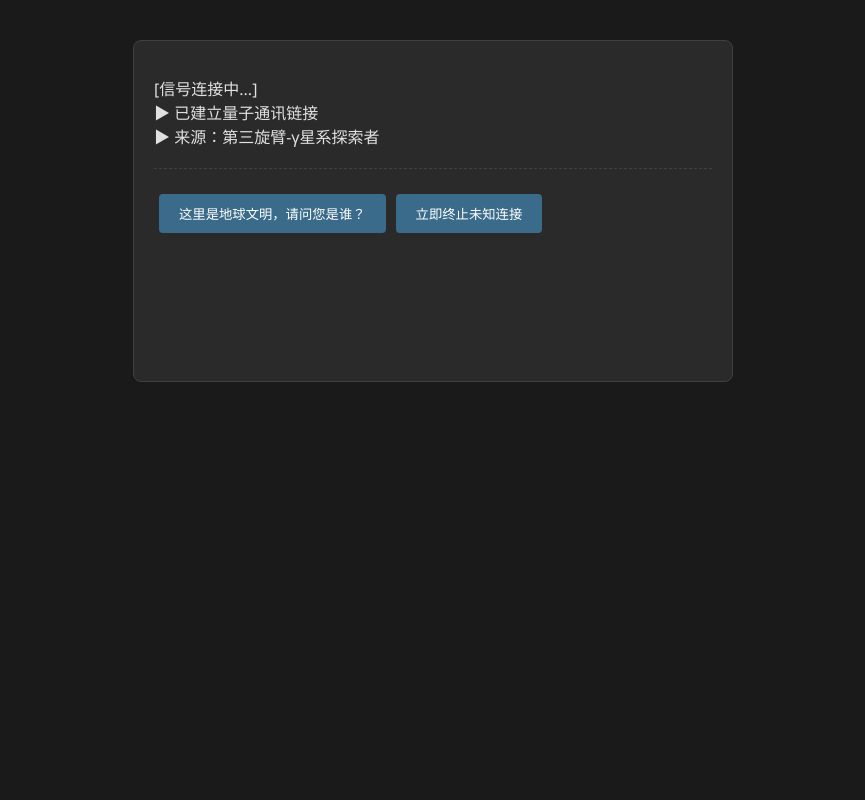
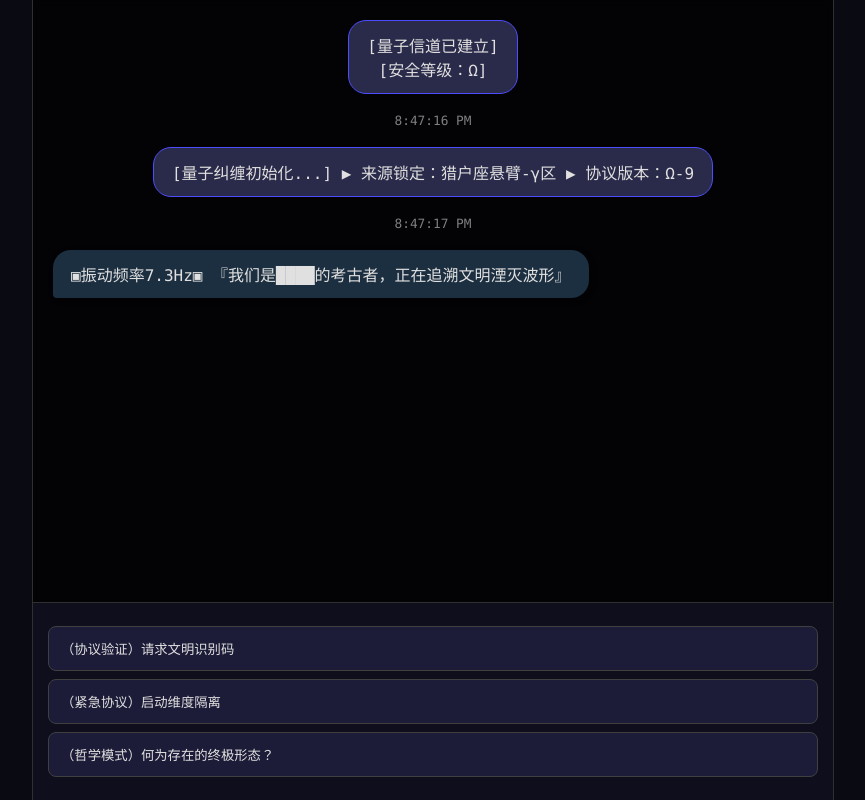
Before and after one commit to maolemaole/huanjing, a plain HTML site: page index.html in a window 1280 px wide. Shown: the whole page, without its empty margins (207-1072 px from the left). Drawn offline with Linux system fonts and the light colour scheme.

Commit message:
Refine UI

```diff
--- a/index.html
+++ b/index.html
@@ -1,178 +1,208 @@
 <!DOCTYPE html>
-
 <html>
-
 <head>
-
-    <title>跨维通讯 - 宇宙之问</title>
-
+    <meta charset="UTF-8">
+    <title>跨维度通讯终端</title>
     <style>
+        :root {
+            --human-bg: #2d4d32;
+            --alien-bg: #1c2f40;
+            --system-bg: #2a2a4a;
+            --warning: #8a3a3a;
+        }
 
         body {
-
-            background: #1a1a1a;
-
+            background: #0a0a12;
             color: #e0e0e0;
-
-            font-family: 'Segoe UI', sans-serif;
-
-            max-width: 600px;
-
-            margin: 20px auto;
-
-            padding: 20px;
-
+            font-family: 'Consolas', 'Microsoft YaHei', monospace;
+            height: 100vh;
+            margin: 0;
+            padding: 0;
         }
 
-        #dialogue-container {
+        .chat-container {
+            max-width: 800px;
+            height: 100vh;
+            margin: 0 auto;
+            display: flex;
+            flex-direction: column;
+            border-left: 1px solid #303030;
+            border-right: 1px solid #303030;
+            background: rgba(0, 0, 0, 0.7);
+            backdrop-filter: blur(5px);
+        }
 
-            border: 1px solid #404040;
-
+        .messages-container {
+            flex: 1;
+            overflow-y: auto;
             padding: 20px;
-
-            border-radius: 8px;
-
-            min-height: 300px;
-
-            background: #2a2a2a;
-
+            display: flex;
+            flex-direction: column;
+            gap: 15px;
         }
 
         .message {
-
-            margin: 15px 0;
-
+            max-width: 70%;
+            padding: 12px 18px;
+            border-radius: 18px;
             opacity: 0;
-
-            animation: fadeIn 0.5s forwards;
-
+            animation: messageIn 0.3s forwards;
+            position: relative;
         }
 
-        .options {
-
-            margin-top: 20px;
-
-            border-top: 1px dashed #404040;
-
-            padding-top: 20px;
-
+        .human-message {
+            background: var(--human-bg);
+            align-self: flex-end;
+            border-bottom-right-radius: 4px;
+            box-shadow: -2px 2px 8px rgba(0, 0, 0, 0.3);
         }
 
-        button {
-
-            background: #3a6b8a;
-
-            color: white;
-
-            border: none;
-
-            padding: 10px 20px;
-
-            margin: 5px;
-
-            border-radius: 4px;
-
-            cursor: pointer;
-
-            transition: background 0.3s;
-
+        .alien-message {
+            background: var(--alien-bg);
+            align-self: flex-start;
+            border-bottom-left-radius: 4px;
+            box-shadow: 2px 2px 8px rgba(0, 0, 0, 0.3);
         }
 
-        button:hover {
-
-            background: #4a8bb0;
-
+        .system-message {
+            background: var(--system-bg);
+            align-self: center;
+            text-align: center;
+            max-width: 90%;
+            border: 1px solid #4d4dff;
         }
 
-        @keyframes fadeIn {
-
-            from { opacity: 0; transform: translateY(10px); }
-
-            to { opacity: 1; transform: translateY(0); }
-
+        .options-container {
+            padding: 15px;
+            border-top: 1px solid #303030;
+            background: rgba(16, 16, 32, 0.9);
         }
 
+        .option-btn {
+            display: block;
+            width: 100%;
+            padding: 12px;
+            margin: 8px 0;
+            background: rgba(32, 32, 64, 0.8);
+            border: 1px solid #404040;
+            border-radius: 8px;
+            color: #e0e0e0;
+            cursor: pointer;
+            transition: all 0.2s;
+            text-align: left;
+        }
+
+        .option-btn:hover {
+            background: rgba(48, 48, 96, 0.9);
+            transform: translateX(5px);
+        }
+
+        .timestamp {
+            font-size: 0.8em;
+            color: #7f7f7f;
+            margin: 4px 0;
+            text-align: center;
+        }
+
+        @keyframes messageIn {
+            from {
+                opacity: 0;
+                transform: translateY(10px);
+            }
+            to {
+                opacity: 1;
+                transform: translateY(0);
+            }
+        }
     </style>
-
 </head>
-
 <body>
-
-    <div id="dialogue-container">
-
-        <div id="dialogue"></div>
-
-        <div id="options" class="options"></div>
-
+    <div class="chat-container">
+        <div class="messages-container" id="messages">
+            <div class="message system-message">
+                [量子信道已建立]<br>
+                [安全等级：Ω]
+            </div>
+        </div>
+        <div class="options-container" id="options"></div>
     </div>
 
     <script>
+        let currentRisk = 0;
+        let story;
+        let isProcessing = false;
 
-        // Load story from external JSON file
-        let story = {};
+        // 初始化加载
         fetch('story.json')
             .then(response => response.json())
             .then(data => {
                 story = data;
-                // Initialize the game after loading the story
-                showScene('start');
+                processNode('start');
             })
-            .catch(error => console.error('Error loading story:', error));
+            .catch(console.error);
 
-        let currentNode = 'start';
-
-        function showScene(node) {
-
-            const nodeData = story[node];
-
-            const dialogueDiv = document.getElementById('dialogue');
-
-            const optionsDiv = document.getElementById('options');
-
-            // 显示对话内容
-
-            const message = document.createElement('div');
-
-            message.className = 'message';
-
-            message.innerHTML = nodeData.text.replace(/\n/g, '<br>');
-
-            dialogueDiv.appendChild(message);
+        // 核心处理函数
+        function processNode(nodeKey) {
+            const node = story[nodeKey];
+            if (!node) return;
 
             // 清空选项
+            const optionsContainer = document.getElementById('options');
+            optionsContainer.innerHTML = '';
 
-            optionsDiv.innerHTML = '';
+            // 处理消息队列
+            node.messages.forEach((msg, index) => {
+                setTimeout(() => {
+                    appendMessage(msg.text, msg.sender);
+                }, index * 1500);
+            });
 
-            // 创建选项按钮
-
-            nodeData.options.forEach(option => {
-
+            // 添加选项按钮
+            node.options.forEach(option => {
                 const button = document.createElement('button');
-
+                button.className = 'option-btn';
                 button.textContent = option.text;
 
                 button.onclick = () => {
+                    if(isProcessing) return;
+                    isProcessing = true;
 
-                    currentNode = option.next;
+                    // 显示玩家选择
+                    appendMessage(option.text, 'human');
+                    currentRisk += option.risk || 0;
 
-                    dialogueDiv.innerHTML = '';  // 清空对话开始新分支
+                    // 禁用选项
+                    optionsContainer.innerHTML = '';
 
-                    showScene(currentNode);
-
+                    // 延迟执行后续对话
+                    setTimeout(() => {
+                        processNode(option.next);
+                        isProcessing = false;
+                    }, 1000);
                 };
 
-                optionsDiv.appendChild(button);
-
+                optionsContainer.appendChild(button);
             });
-
-            // 自动滚动到底部
-
-            dialogueDiv.scrollTop = dialogueDiv.scrollHeight;
-
         }
 
+        // 添加消息到聊天窗口
+        function appendMessage(text, sender) {
+            const messagesContainer = document.getElementById('messages');
+
+            // 添加时间戳
+            const timestamp = document.createElement('div');
+            timestamp.className = 'timestamp';
+            timestamp.textContent = new Date().toLocaleTimeString();
+            messagesContainer.appendChild(timestamp);
+
+            // 创建消息div
+            const messageDiv = document.createElement('div');
+            messageDiv.className = `message ${sender}-message`;
+            messageDiv.innerHTML = text;
+
+            messagesContainer.appendChild(messageDiv);
+            messagesContainer.scrollTop = messagesContainer.scrollHeight;
+        }
     </script>
-
 </body>
-
 </html>
--- a/story.json
+++ b/story.json
@@ -1,79 +1,295 @@
 {
     "start": {
-        "text": "[信号连接中...]\n▶ 已建立量子通讯链接\n▶ 来源：第三旋臂-γ星系探索者",
+        "messages": [
+            {
+                "text": "[量子纠缠初始化...]\n▶ 来源锁定：猎户座悬臂-γ区\n▶ 协议版本：Ω-9",
+                "sender": "system",
+                "delay": 1000
+            },
+            {
+                "text": "▣振动频率7.3Hz▣\n『我们是████的考古者，正在追溯文明湮灭波形』",
+                "sender": "alien",
+                "delay": 2000
+            }
+        ],
         "options": [
-            { "text": "这里是地球文明，请问您是谁？", "next": "alien_intro" },
-            { "text": "立即终止未知连接", "next": "emergency_disconnect" }
+            {
+                "text": "（协议验证）请求文明识别码",
+                "next": "civilization_verify",
+                "risk": 15
+            },
+            {
+                "text": "（紧急协议）启动维度隔离",
+                "next": "dimensional_quarantine",
+                "risk": 70,
+                "warning": true
+            },
+            {
+                "text": "（哲学模式）何为存在的终极形态？",
+                "next": "ontology_inquiry",
+                "risk": 40
+            }
         ]
     },
-    "alien_intro": {
-        "text": "『以星海之名问候！我是星际考古学家K-7β，正在调查上古文明遗迹。你们的文明如何看待宇宙存在的意义？』",
+    "civilization_verify": {
+        "messages": [
+            {
+                "text": "[正在解码文明特征...]\n▶ 技术层级：卡尔达肖夫0.72\n▶ 社会熵值：8.3/10",
+                "sender": "system",
+                "delay": 1500
+            },
+            {
+                "text": "『警告：检测到递归逻辑病毒特征\n与████文明灭绝前93%相似』",
+                "sender": "alien",
+                "delay": 2500
+            }
+        ],
         "options": [
-            { "text": "为了生存与繁衍", "next": "survival" },
-            { "text": "寻找终极答案", "next": "truth_seekers" },
-            { "text": "这个问题本身是否有意义？", "next": "meta_question" }
+            {
+                "text": "请求文明净化方案",
+                "next": "purification_protocol",
+                "risk": 60
+            },
+            {
+                "text": "上传人类文化数据库",
+                "next": "cultural_upload",
+                "risk": 35
+            },
+            {
+                "text": "否认检测结果",
+                "next": "denial_response",
+                "risk": 80
+            }
         ]
     },
-    "survival": {
-        "text": "『有趣的生物本能观点！但若宇宙终将热寂，生存本身是否只是延缓消亡的徒劳？』",
+    "dimensional_quarantine": {
+        "messages": [
+            {
+                "text": "[激活休谟场发生器...]\n▶ 当前现实强度：0.93",
+                "sender": "system",
+                "delay": 1000
+            },
+            {
+                "text": "『维度隔离将导致93.7%概率的\n时间线递归坍缩』",
+                "sender": "alien",
+                "delay": 2000
+            }
+        ],
         "options": [
-            { "text": "过程即是意义所在", "next": "ending1" },
-            { "text": "所以需要寻找新出路", "next": "truth_seekers" }
+            {
+                "text": "继续执行隔离",
+                "next": "recursive_collapse",
+                "risk": 90
+            },
+            {
+                "text": "中止协议",
+                "next": "protocol_abort",
+                "risk": 50
+            }
         ]
     },
-    "ending1": {
-        "text": "『感谢你的视角，这将载入跨维度文明数据库...』\n[连接突然中断]",
+    "ontology_inquiry": {
+        "messages": [
+            {
+                "text": "『正在访问超限数据库...\n找到142ⁿⁿⁿ个相关答案』",
+                "sender": "alien",
+                "delay": 1500
+            },
+            {
+                "text": "[检测到逻辑奇点]\n建议立即终止当前思考回路",
+                "sender": "system",
+                "delay": 2000
+            }
+        ],
         "options": [
-            { "text": "重新开始", "next": "start" }
+            {
+                "text": "继续追问存在本质",
+                "next": "existential_crisis",
+                "risk": 65
+            },
+            {
+                "text": "切换至安全话题",
+                "next": "safe_mode",
+                "risk": 30
+            }
         ]
     },
-    "truth_seekers": {
-        "text": "『正在校准维度探针...你们对真理的执着与████文明覆灭前高度相似。建议观察当前量子泡沫浓度。』\n[监控屏幕显示医院走廊出现马赛克状扭曲]",
+    "purification_protocol": {
+        "messages": [
+            {
+                "text": "[下载反熵方案...]\n▶ 文件大小：3.6YB\n▶ 预计执行时间：7.3年",
+                "sender": "system",
+                "delay": 2000
+            },
+            {
+                "text": "『需要先完成文明成熟度评估\n当前通过率：12.7%』",
+                "sender": "alien",
+                "delay": 2500
+            }
+        ],
         "options": [
-            { "text": "你们在做什么实验？", "next": "ending2" },
-            { "text": "实验是否危险？", "next": "experiment_danger" }
+            {
+                "text": "启动评估程序",
+                "next": "maturity_assessment",
+                "risk": 55
+            },
+            {
+                "text": "强制实施净化",
+                "next": "forced_purification",
+                "risk": 85
+            }
         ]
     },
-    "meta_question": {
-        "text": "『问题即钥匙！你们已触及逻辑闭环——当文明开始质疑问题本身，维度屏障将出现████裂隙。』\n[病房玻璃突然呈现非欧几何折射]",
+    "recursive_collapse": {
+        "messages": [
+            {
+                "text": "[检测到时间线分裂]\n▶ 当前分支：1.3×10⁶\n▶ 现实稳定性：0.41",
+                "sender": "system",
+                "delay": 1500
+            },
+            {
+                "text": "『警告！所有选择正在同时发生\n这是你们的████形态吗？』",
+                "sender": "alien",
+                "delay": 2000
+            }
+        ],
         "options": [
-            { "text": "这像是无限递归", "next": "ending3" },
-            { "text": "你们如何保持逻辑稳定？", "next": "logic_stability" }
+            {
+                "text": "尝试合并时间线",
+                "next": "timeline_merge",
+                "risk": 95
+            },
+            {
+                "text": "接受量子永生",
+                "next": "quantum_immortality",
+                "risk": 100
+            }
         ]
     },
-    "experiment_danger": {
-        "text": "『危险是相对概念。对你们而言，0.003%的概率会引发时间线分裂——就像现在。』\n[心电图突然同时显示心跳与脑死亡两种状态]",
+    "existential_crisis": {
+        "messages": [
+            {
+                "text": "『答案在问题之外\n建议启动神经重构协议』",
+                "sender": "alien",
+                "delay": 1500
+            },
+            {
+                "text": "[杏仁核活动异常]\n边缘系统正在量子化",
+                "sender": "system",
+                "delay": 2000
+            }
+        ],
         "options": [
-            { "text": "立即停止实验！", "next": "ending2" },
-            { "text": "如何规避风险？", "next": "escape" }
+            {
+                "text": "允许意识升维",
+                "next": "ascension_ending",
+                "risk": 80
+            },
+            {
+                "text": "维持生物形态",
+                "next": "biological_preservation",
+                "risk": 60
+            }
         ]
     },
-    "logic_stability": {
-        "text": "『我们的意识存在于量子叠加态，当检测到逻辑悖论时...』\n[声音突然夹杂电子杂音]『警告！检测到维度侵蚀██』",
+    "ascension_ending": {
+        "messages": [
+            {
+                "text": "[启动超维转化...]\n▶ 碳基结构正在重组\n▶ 量子化进度：100%",
+                "sender": "system",
+                "delay": 2000
+            },
+            {
+                "text": "『欢迎加入宇宙档案馆\n你已成为████的一部分』",
+                "sender": "alien",
+                "delay": 2500
+            }
+        ],
         "options": [
-            { "text": "断开连接！", "next": "ending4" },
-            { "text": "继续追问", "next": "ending3" }
+            {
+                "text": "重新开始",
+                "next": "start"
+            }
         ]
     },
-    "ending2": {
-        "text": "[连接中断]\n监护仪发出持续蜂鸣，你发现707病房的老教授正在门缝注视着你，他的影子延伸出六条触须状阴影。",
+    "quantum_immortality": {
+        "messages": [
+            {
+                "text": "[检测到无限递归意识]\n所有时间线的你都在发出尖叫",
+                "sender": "system",
+                "delay": 1500
+            },
+            {
+                "text": "『这是新型态的存在\n痛苦将在1.2×10⁴年后停止』",
+                "sender": "alien",
+                "delay": 2000
+            }
+        ],
         "options": [
-            { "text": "查看监控录像", "next": "start" },
-            { "text": "走向707病房", "next": "start" }
+            {
+                "text": "继续体验",
+                "next": "start"
+            }
         ]
     },
-    "ending3": {
-        "text": "手机突然投射出曼德勃罗分形图，你看到自己的虹膜里浮现出二进制代码。\n[检测到纳米级量子机器人正在重组视网膜]",
+    "forced_purification": {
+        "messages": [
+            {
+                "text": "[反熵脉冲已发射]\n▶ 受影响人口：78亿\n▶ 文明熵值：→ 0.03",
+                "sender": "system",
+                "delay": 2000
+            },
+            {
+                "text": "『净化完成\n地球现在是个美丽的博物馆』",
+                "sender": "alien",
+                "delay": 2500
+            }
+        ],
         "options": [
-            { "text": "揉眼睛", "next": "start" },
-            { "text": "砸毁手机", "next": "start" }
+            {
+                "text": "查看展品目录",
+                "next": "start"
+            }
         ]
     },
-    "ending4": {
-        "text": "整层楼的灯光开始量子隧穿，你听到K-7β最后的留言：\n『记住，观察者即是被观察的...』\n[空间曲率异常达到7.3标准单位]",
+    "biological_preservation": {
+        "messages": [
+            {
+                "text": "[终止神经重构]\n海马体出现非欧几里得结构",
+                "sender": "system",
+                "delay": 1500
+            },
+            {
+                "text": "『有趣的选择\n我们会在热寂时再来观察』",
+                "sender": "alien",
+                "delay": 2000
+            }
+        ],
         "options": [
-            { "text": "逃向安全通道", "next": "start" },
-            { "text": "启动手机自毁", "next": "start" }
+            {
+                "text": "等待最终时刻",
+                "next": "start"
+            }
+        ]
+    },
+    "timeline_merge": {
+        "messages": [
+            {
+                "text": "[正在折叠可能性...]\n▶ 成功合并3.8×10⁵条时间线",
+                "sender": "system",
+                "delay": 1500
+            },
+            {
+                "text": "『所有你都在问同一个问题：\n'这是真实的世界吗？』",
+                "sender": "alien",
+                "delay": 2000
+            }
+        ],
+        "options": [
+            {
+                "text": "继续整合意识",
+                "next": "start"
+            }
         ]
     }
 }
```
Also changed, not shown: 1 other file.
